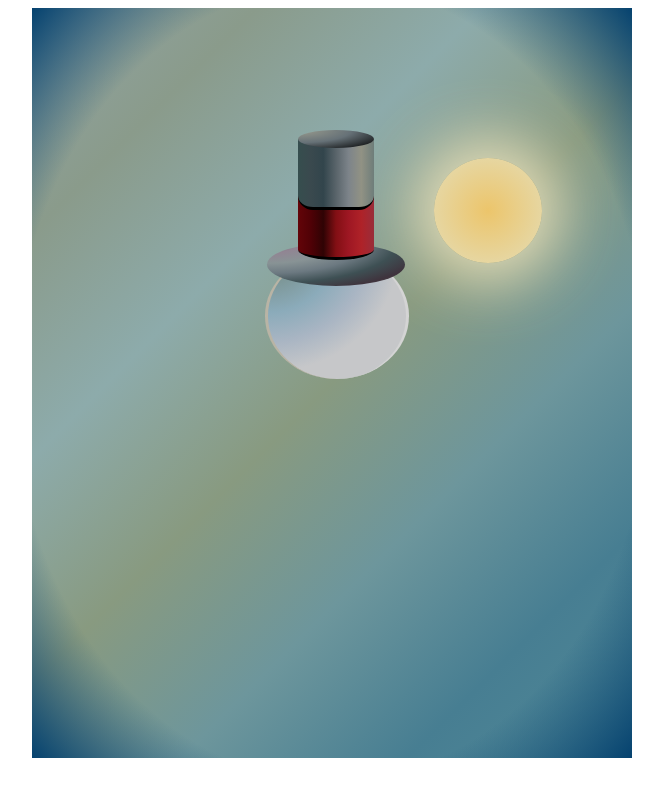
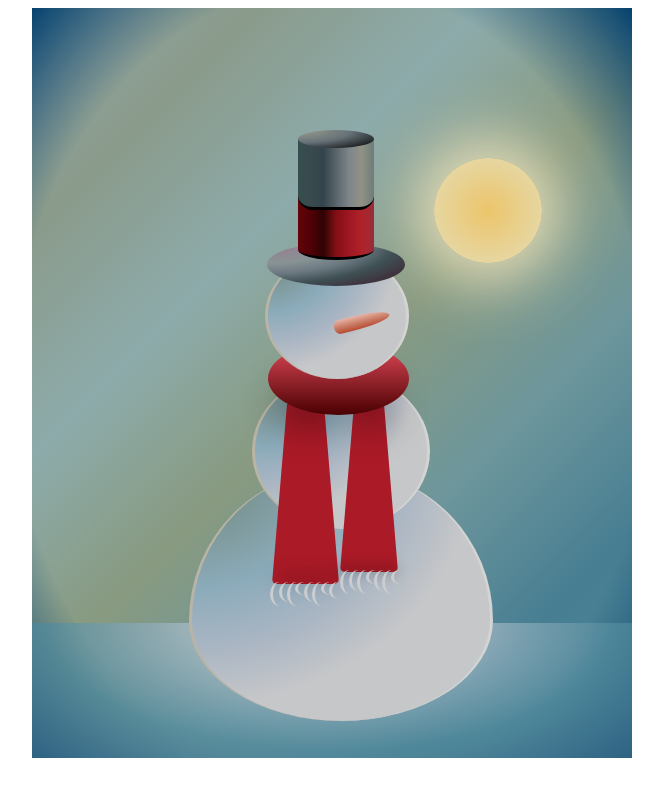
Before and after one commit to heatheraislinn/100DaysOfCode, a Vue app: page / in a window 1280 px wide. Shown: the top 796 px of the page, without its empty margins (308-971 px from the left). Built offline with nearby package versions, Linux system fonts and the light colour scheme.

Commit message:
Create rest of snowman body and scarf

```diff
--- a/src/components/Snowman.vue
+++ b/src/components/Snowman.vue
@@ -11,10 +11,55 @@
                 <div class="brim"></div>
             </div>
 
-            <div class="snowman-head"></div>
+            <div class="snowman-head">
+                <div class="left-eye"></div>
+                <div class="right-eye"></div>
+                <div class="carrot-nose"></div>
+                <div class="coal-mouth">
+                    <div class="coal coal-1"></div>
+                    <div class="coal coal-2"></div>
+                    <div class="coal coal-3"></div>
+                    <div class="coal coal-4"></div>
+                    <div class="coal coal-5"></div>
+                    <div class="coal coal-6"></div>
+                    <div class="coal coal-7"></div>
+                </div>
+            </div>
+            <div class="scarf">
+                <div class="scarf-top"></div>
+                <div class="left-side"></div>
+                <div class="left-shadow"></div>
+                <div class="left-bottom-shadow"></div>
+                <div class="left-fringe">
+                    <div class="tassel tassel-1"></div>
+                    <div class="tassel tassel-2"></div>
+                    <div class="tassel tassel-3"></div>
+                    <div class="tassel tassel-4"></div>
+                    <div class="tassel tassel-5"></div>
+                    <div class="tassel tassel-6"></div>
+                    <div class="tassel tassel-7"></div>
+                    <div class="tassel tassel-8"></div>
+                </div>
+                <div class="right-side"></div>
+                <div class="right-shadow"></div>
+                <div class="right-bottom-shadow"></div>
+                <div class="right-fringe">
+                    <div class="tassel tassel-1"></div>
+                    <div class="tassel tassel-2"></div>
+                    <div class="tassel tassel-3"></div>
+                    <div class="tassel tassel-4"></div>
+                    <div class="tassel tassel-5"></div>
+                    <div class="tassel tassel-6"></div>
+                    <div class="tassel tassel-7"></div>
+                </div>
+            </div>
+
+            <div class="snowman-middle"></div>
+            <div class="snowman-bottom"></div>
         </div>
 
-
+        <div class="snow-gradient"></div>
+        <div class="snow"></div>
 
     </div>
 </template>
@@ -64,7 +109,7 @@
         top: 5%;
         border-radius: 50%;
         background: radial-gradient(ellipse at top left, #9b9d8f, #667177, black);
-        z-index: 4;
+        z-index: 10;
     }
 
     .hat-body-top {
@@ -77,7 +122,7 @@
         border-bottom: 3px solid black;
         border-bottom-left-radius: 20%;
         border-bottom-right-radius: 20%;
-        z-index: 3;
+        z-index: 9;
     }
 
     .hat-body-bottom {
@@ -87,7 +132,7 @@
         left: 20%;
         top: 36%;
         background: linear-gradient(to right, #630408, #500106, #2f0304, #820f14, #9e1723, #af2228, #992d3a);
-        z-index: 2;
+        z-index: 8;
     }
 
     .rounded-bottom {
@@ -99,7 +144,7 @@
         border-bottom: 3px solid black;
         border-bottom-left-radius: 50%;
         border-bottom-right-radius: 50%;
-        z-index: 2;
+        z-index: 7;
     }
 
     .brim {
@@ -110,7 +155,7 @@
         left: -5%;
         background: radial-gradient(ellipse at top left, #6f6e76, #918593, #889395, #6c7981, #3e5054, #3f333d, #707068);
         border-radius: 50%;
-        z-index: 1;
+        z-index: 6;
     }
 
     .snowman-head {
@@ -123,5 +168,220 @@
         border-left: 3px solid #b9b4a5;
         border-right: 3px solid #d4d4d4;
         background: radial-gradient(ellipse at top left, #96afa8, #7d9798, #8babba, #a9b5c3, #c6c7c9, #c6c7c9, #c0cccc);
+        z-index: 5;
+    }
+
+    .left-eye {
+
+    }
+
+    .right-eye {
+
+    }
+
+    .carrot-nose {
+        position: absolute;
+        width: 10%;
+        height: 45%;
+        top: 32%;
+        left: 63%;
+        border-radius: 50% 50% 50% 50% / 70% 70% 10% 10%;
+        background: linear-gradient(to right, #eab4a7, #ca7f68, #b94b34);
+        transform: rotate(76deg);
+    }
+
+    .coal-mouth {
+
+    }
+
+    .scarf {
+        position: absolute;
+        width: 44%;
+        height: 38%;
+        left: 30%;
+        top: 40%;
+        z-index: 4;
+    }
+
+    .scarf-top {
+        position: absolute;
+        width: 76%;
+        height: 32%;
+        left: 11%;
+        top: -8%;
+        border-radius: 50%;
+        background: linear-gradient(#e44b5c, #4a0001);
+        z-index: 2;
+    }
+
+    .left-side {
+        position: absolute;
+        width: 20%;
+        height: 40%;
+        top: -21%;
+        left: 13%;
+        border-left: 15px solid transparent;
+        border-right: 15px solid transparent;
+        border-bottom: 180px solid #ab1a27;
+        border-radius: 5px;
+    }
+
+    .left-shadow {
+        position: absolute;
+        width: 11%;
+        height: 1%;
+        top: 20%;
+        left: 26%;
+        background: transparent;
+        box-shadow: 0 0 40px 8px;
+    }
+
+    .left-bottom-shadow {
+        position: absolute;
+        width: 31%;
+        height: 0;
+        top: 96%;
+        left: 16%;
+        background: transparent;
+        box-shadow: 0 0 20px 1px;
+    }
+
+    .left-fringe {
+        position: absolute;
+        width: 35%;
+        height: 15%;
+        top: 97%;
+        left: 12%;
+    }
+
+    .right-fringe {
+        position: absolute;
+        width: 35%;
+        height: 15%;
+        top: 92%;
+        left: 50%;
+    }
+
+    .tassel {
+        position: absolute;
+        width: 25%;
+        border-radius: 50%;
+        background: transparent;
+        border-left: 3px solid #cdcdcf;
+    }
+
+    .tassel-1 {
+        height: 70%;
+    }
+
+     .tassel-2 {
+        height: 60%;
+        left: 13%;
+    }
+
+    .tassel-3 {
+        height: 70%;
+        left: 26%;
+    }
+
+    .tassel-4 {
+        height: 40%;
+        left: 39%;
+    }
+
+    .tassel-5 {
+        height: 60%;
+        left: 52%;
+    }
+
+    .tassel-6 {
+        height: 70%;
+        left: 65%;
+    }
+
+    .tassel-7 {
+        height: 40%;
+        left: 78%;
+    }
+
+    .tassel-8 {
+        height: 50%;
+        left: 91%;
+    }
+
+    .right-side {
+        position: absolute;
+        width: 15%;
+        height: 35%;
+        top: -21%;
+        left: 50%;
+        border-left: 15px solid transparent;
+        border-right: 15px solid transparent;
+        border-bottom: 180px solid #ab1a27;
+        border-radius: 5px;
+    }
+
+    .right-shadow {
+        position: absolute;
+        width: 7%;
+        height: 1%;
+        top: 20%;
+        left: 62%;
+        background: transparent;
+        box-shadow: 0 0 40px 8px;
+    }
+
+    .right-bottom-shadow {
+        position: absolute;
+        width: 30%;
+        height: 0;
+        top: 92%;
+        left: 50%;
+        background: transparent;
+        box-shadow: 0 0 14px 1px;
+    }
+
+    .snowman-middle {
+        position: absolute;
+        width: 41%;
+        height: 26%;
+        left: 31%;
+        top: 42%;
+        border-radius: 50%;
+        border-left: 3px solid #b9b4a5;
+        border-right: 3px solid #d4d4d4;
+        background: radial-gradient(ellipse at top left, #96afa8, #7d9798, #8babba, #a9b5c3, #c6c7c9, #c6c7c9, #c0cccc);
+        z-index: 3;
+    }
+
+    .snowman-bottom {
+        position: absolute;
+        width: 71%;
+        height: 42%;
+        left: 16%;
+        top: 58%;
+        border-radius: 50% 50% 50% 50% / 60% 60% 40% 40%;
+        border-left: 3px solid #b9b4a5;
+        border-right: 3px solid #d4d4d4;
+        background: radial-gradient(ellipse at top left, #96afa8, #7d9798, #8babba, #a9b5c3, #c6c7c9, #c6c7c9, #c0cccc);
+        z-index: 2;
+    }
+
+    .snow-gradient {
+        position: absolute;
+        width: 100%;
+        height: 10%;
+        bottom: 10%;
+        background: transparent;
+        z-index: 1;
+    }
+
+    .snow {
+        position: absolute;
+        width: 100%;
+        height: 18%;
+        background: radial-gradient(ellipse at top, #cdcdcf, #a7bac6, #528b9d, #3b6c89);
+        bottom: 0;
+        opacity: .75;
     }
 </style>
```
